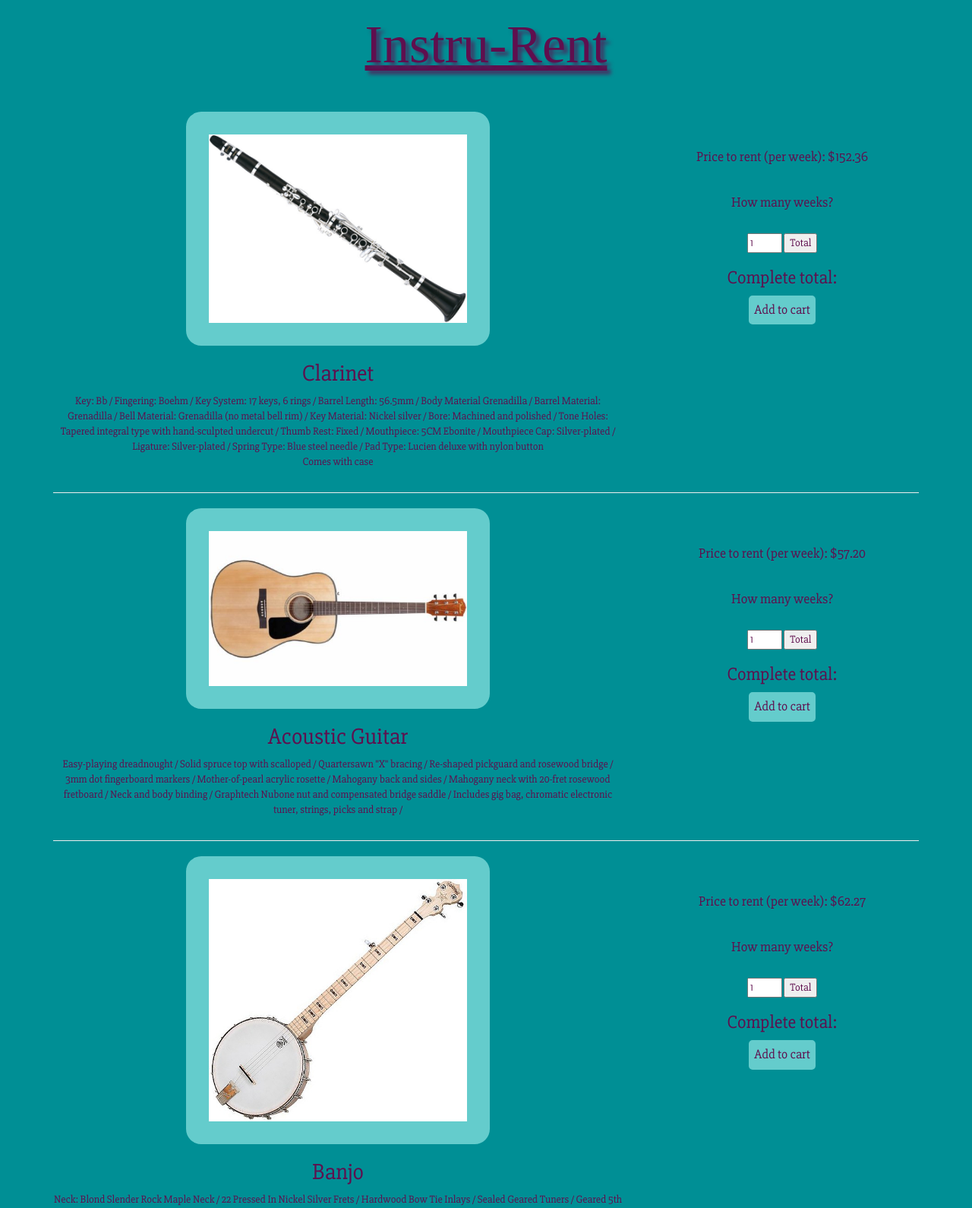
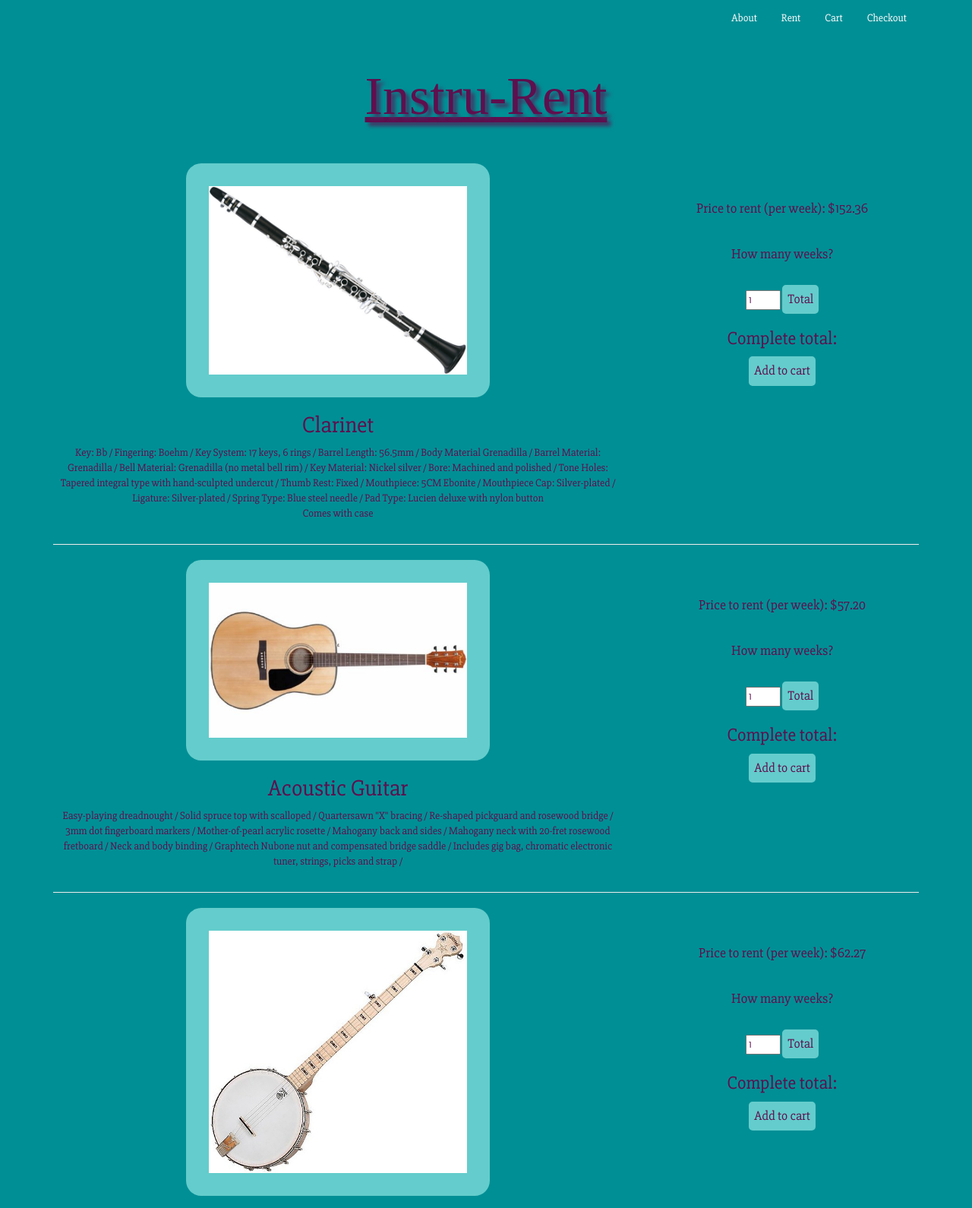
Before and after one commit to Milttreonna/instrurent-page, a plain HTML site: page instrurent.html in a window 1280 px wide. Shown: the top 1590 px of the page at 76% size. Drawn offline with nearby package versions, Linux system fonts and the light colour scheme.

Commit message:
finished page

```diff
--- a/instrurent.css
+++ b/instrurent.css
@@ -51,7 +51,7 @@ h1 {
 .photo {
     max-width: 400px;
     max-height:500px;
-     min-width:20px;
+    min-width:20px;
     min-height: 20px;
     border: solid;
     border-width: 30px;
@@ -59,3 +59,30 @@ h1 {
     border-color: #64CCCC;
 }
 .github{height:50px;width:50px;}
+
+ul {float: center;
+    list-style-type: none;
+    margin: 0;
+    padding: 0;
+    overflow: hidden;
+    background-color: #008F95;
+}
+
+li {
+  float: right;
+}
+ .cart{height:15px; width:15px; }
+
+li a {
+
+    display: block;
+    color: white;
+    text-align: center;
+    padding: 14px 16px;
+
+}
+
+li a:hover:not(.active) {
+    background-color: #64CCCC;
+    color: #5F0F4E;
+}
--- a/instrurent.html
+++ b/instrurent.html
@@ -10,10 +10,23 @@
 </head>
 
 <div class="container">
+  <ul>
     <center>
+      <li><a href="" id="checkout" onclick="show_cart_total()"> Checkout</a></li>
+    <li><a id="complete_total" >Cart</a></li>
+      <li><a href="instrurentpage">Rent</a></li>
+    <li><a href="aboutpage">About</a></li>
+
+
+  </center>
+  </ul>
+  <br/>
+    <center>
+
             <h1><u>Instru-Rent</u></h1><br/>
 
         <body>
+
             <br/>
             <div class="row">
                 <div class="clarinet">
@@ -33,7 +46,7 @@
                         <p>
                             <h4>How many weeks?</h4><br/>
                              <input type="number" id="clarinetWeeks" min="1" max="3" value="1">
-                                 <button class="clarinetButton" onclick="clarinetTotal()">Total </button>
+                                 <button class="aboutRent" onclick="clarinetTotal()">Total </button>
 
                             <h3>Complete total:</h3><div id="clarinetTotal"> </div>
 
@@ -65,7 +78,7 @@
                         <p>
                             <h4>How many weeks?</h4><br/>
                              <input type="number" id="aguitarWeeks" min="1" max="3" value="1">
-                                 <button class="aguitarButton" onclick="aguitarTotal()">Total </button>
+                                 <button class="aboutRent" onclick="aguitarTotal()">Total </button>
 
                             <h3>Complete total:</h3><div id="aguitarTotal"> </div>
                         </p>
@@ -97,7 +110,7 @@
                         <p>
                             <h4>How many weeks?</h4><br/>
                              <input type="number" id="banjoWeeks" min="1" max="3" value="1">
-                                 <button class="banjoButton" onclick="banjoTotal()">Total </button>
+                                 <button class="aboutRent" onclick="banjoTotal()">Total </button>
 
                             <h3>Complete total:</h3><div id="banjoTotal"> </div>
                         </p>
@@ -124,7 +137,7 @@
                         <p>
                             <h4>How many weeks?</h4><br/>
                              <input type="number" id="congaWeeks" min="1" max="3" value="1">
-                                 <button class="congaButton" onclick="congaTotal()">Total </button>
+                                 <button class="aboutRent" onclick="congaTotal()">Total </button>
 
                             <h3>Complete total:</h3><div id="congaTotal"> </div>
                         </p>
@@ -154,7 +167,7 @@
                         <p>
                             <h4>How many weeks?</h4><br/>
                              <input type="number" id="drumWeeks" min="1" max="3" value="1">
-                                 <button class="drumButton" onclick="drumTotal()">Total </button>
+                                 <button class="aboutRent" onclick="drumTotal()">Total </button>
 
                             <h3>Complete total:</h3><div id="drumTotal"> </div>
                         </p>
@@ -184,7 +197,7 @@
                         <p>
                             <h4>How many weeks?</h4><br/>
                              <input type="number" id="eguitarWeeks" min="1" max="3" value="1">
-                                 <button class="eguitarButton" onclick="eguitarTotal()">Total </button>
+                                 <button class="aboutRent" onclick="eguitarTotal()">Total </button>
 
                             <h3>Complete total:</h3><div id="eguitarTotal"> </div>
                         </p>
@@ -216,7 +229,7 @@
                         <p>
                             <h4>How many weeks?</h4><br/>
                              <input type="number" id="pianoWeeks" min="1" max="3" value="1">
-                                 <button class="pianoButton" onclick="pianoTotal()">Total </button>
+                                 <button class="aboutRent" onclick="pianoTotal()">Total </button>
 
                             <h3>Complete total:</h3><div id="pianoTotal"> </div>
                         </p>
@@ -244,7 +257,7 @@
                         <p>
                             <h4>How many weeks?</h4><br/>
                              <input type="number" id="saxWeeks" min="1" max="3" value="1">
-                                 <button class="saxButton" onclick="saxTotal()">Total </button>
+                                 <button class="aboutRent" onclick="saxTotal()">Total </button>
 
                             <h3>Complete total:</h3><div id="saxTotal"> </div>
                         </p>
@@ -273,7 +286,7 @@
                         <p>
                             <h4>How many weeks?</h4><br/>
                              <input type="number" id="trumpetWeeks" min="1" max="3" value="1">
-                                 <button class="trumpetButton" onclick="trumpetTotal()">Total </button>
+                                 <button class="aboutRent" onclick="trumpetTotal()">Total </button>
 
                             <h3>Complete total:</h3><div id="trumpetTotal"> </div>
                         </p>
@@ -301,7 +314,7 @@
                         <p>
                             <h4>How many weeks?</h4><br/>
                              <input type="number" id="violinWeeks" min="1" max="3" value="1">
-                                 <button class="violinButton" onclick="violinTotal()">Total </button>
+                                 <button class="aboutRent" onclick="violinTotal()">Total </button>
 
                             <h3>Complete total:</h3><div id="violinTotal"> </div>
                         </p>
--- a/instrurent.js
+++ b/instrurent.js
@@ -12,7 +12,6 @@ var weeks_value="";
 var customer_total="";
 var cart_total=0;
 
-// make done button, make show_cart_total() that adds commas (use alerts), add nav bar, change buttons back to aboutRent
 
 function add_comma(x) {
      return x.toString().replace(/\B(?=(\d{3})+(?!\d))/g, ",");
@@ -20,6 +19,9 @@ function add_comma(x) {
 
 function full_total(c) {return (weeks_value*c*1.07);
 }
+
+function show_cart_total() {alert("Thank you for renting with us! Your total was: $"+add_comma(cart_total)); }
+
 
 var clarinetTotal = function() {
     weeks_value= document.getElementById("clarinetWeeks").value;
@@ -34,6 +36,7 @@ var aguitarTotal =function() {
     customer_total=full_total(aguitar_cost).toFixed(2);
     document.getElementById("aguitarTotal").innerHTML="$"+customer_total;
 }
+
 
 var banjoTotal = function() {
  weeks_value= document.getElementById("banjoWeeks").value;
@@ -90,9 +93,10 @@ var violinTotal= function(){
 
 }
 
- add_to_cart = function(){
+var add_to_cart = function(){
      cart_total=Number(cart_total)
      cart_total+=Number(customer_total)
      cart_total=(cart_total.toFixed(2));
+     document.getElementById("complete_total").innerHTML="<img class='cart' src='cart2.png'> $"+add_comma(cart_total);
     console.log(cart_total);
     }
```
Also changed, not shown: caart.png (added), cart.png (added), cart2.png (added), 1 other file.
